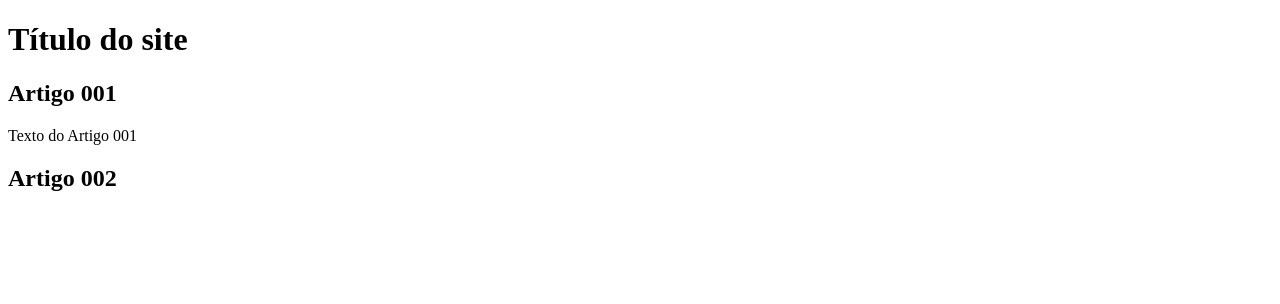
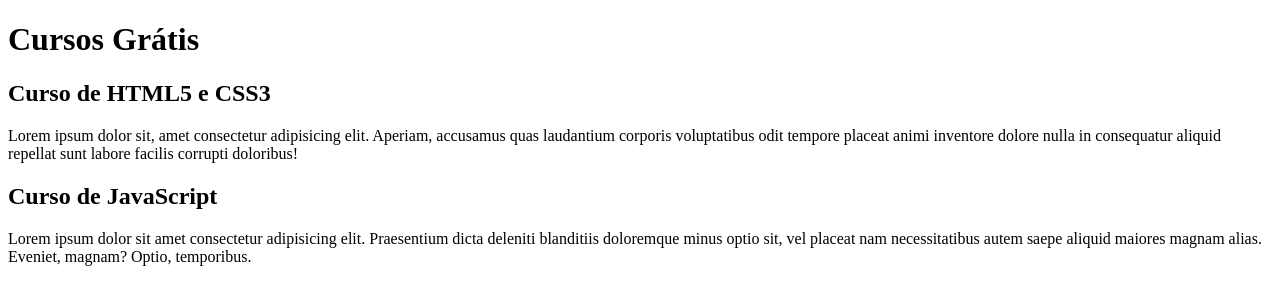
Before and after one commit to NunesAzevedo/Estudando-branchs, a plain HTML site: page index.html in a window 1280 px wide. Drawn offline with Linux system fonts and the light colour scheme.

Commit message:
Comecei a escrever o conteúdo

```diff
--- a/index.html
+++ b/index.html
@@ -8,16 +8,17 @@
 <body>
     <main>
         <header>
-            <h1>Título do site</h1>
+            <h1>Cursos Grátis</h1>
         </header>
 
         <article>
-            <h2>Artigo 001</h2>
-            <p>Texto do Artigo 001</p>
+            <h2>Curso de HTML5 e CSS3</h2>
+            <p>Lorem ipsum dolor sit, amet consectetur adipisicing elit. Aperiam, accusamus quas laudantium corporis voluptatibus odit tempore placeat animi inventore dolore nulla in consequatur aliquid repellat sunt labore facilis corrupti doloribus!</p>
         </article>
 
         <article>
-            <h2>Artigo 002</h2>
+            <h2>Curso de JavaScript</h2>
+            <p>Lorem ipsum dolor sit amet consectetur adipisicing elit. Praesentium dicta deleniti blanditiis doloremque minus optio sit, vel placeat nam necessitatibus autem saepe aliquid maiores magnam alias. Eveniet, magnam? Optio, temporibus.</p>
         </article>
     </main>
 </body>
```
